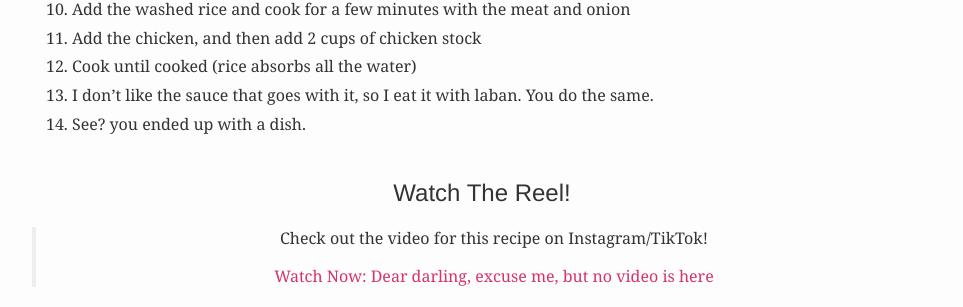
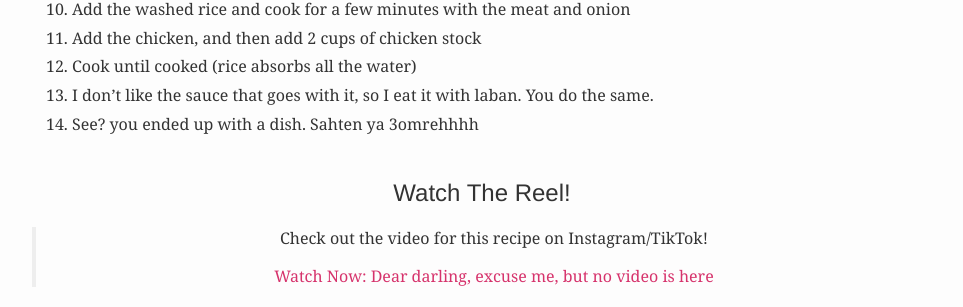
Before and after one commit to AntiLibrary5/nicools-kitchen, a Jekyll site: the page built from _posts/2025-12-1-chicken-on-rice.md, in a window 1280 px wide. Shown: the part 1575-1882 px from the top of the page, without its empty margins (158-1121 px from the left). Built offline with Jekyll 4.4.1, drawn with Linux system fonts in a browser that asks for light colours.

Commit message:
rez 3a djej update two

```diff
--- a/_posts/2025-12-1-chicken-on-rice.md
+++ b/_posts/2025-12-1-chicken-on-rice.md
@@ -40,4 +40,4 @@ When I'm bored, my best entertainement is stalking myself on instagram, rewatchi
 12. Add the chicken, and then add 2 cups of chicken stock
 13. Cook until cooked (rice absorbs all the water)
 14. I don't like the sauce that goes with it, so I eat it with laban. You do the same.
-15. See? you ended up with a dish.
+15. See? you ended up with a dish. Sahten ya 3omrehhhh
```
